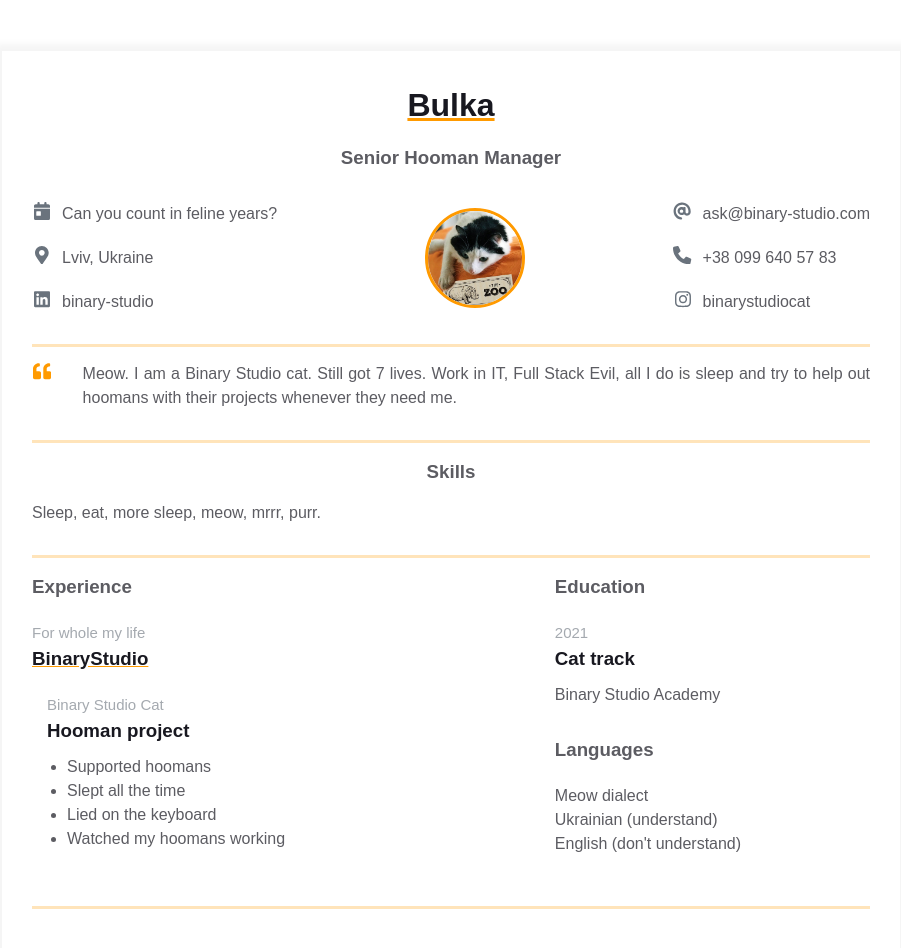
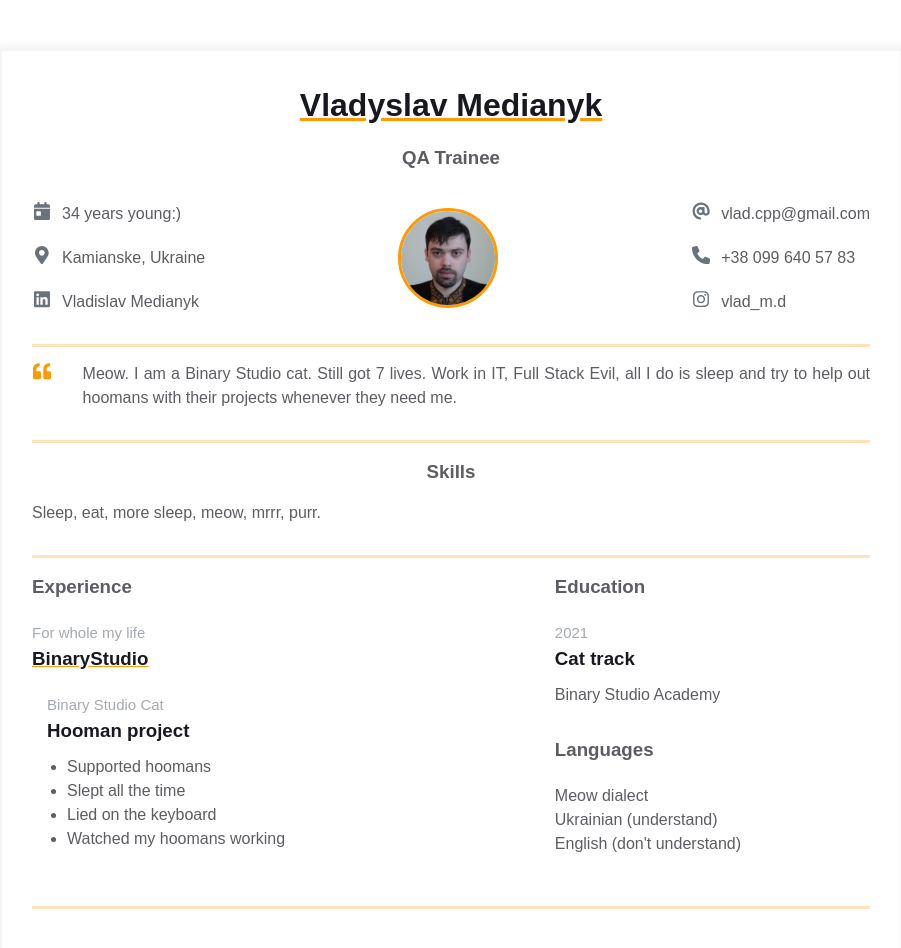
Before and after one commit to Elytr0n/homepage, a plain HTML site: page index.html in a window 1280 px wide. Shown: the whole page, without its empty margins (189-1090 px from the left). Drawn offline with Linux system fonts and the light colour scheme.

Commit message:
added primary info about myself: avatar, contact info

```diff
--- a/index.html
+++ b/index.html
@@ -11,8 +11,8 @@
         <div class="resume">
           <div class="container">
             <div class="resume__block">
-              <h1 class="contact-info__header">Bulka</h1>
-              <h3 class="contact-info__sub-header">Senior Hooman Manager</h3>
+              <h1 class="contact-info__header">Vladyslav Medianyk</h1>
+              <h3 class="contact-info__sub-header">QA Trainee</h3>
 
               <div class="contact_info_container fh">
                 <div class="contact-info__block">
@@ -24,9 +24,9 @@
                             </path>
                           </svg>
                         </div>
-                        <span>Can you count in feline years?</span>
+                        <span>34 years young:)</span>
                     </a>
-                    <a href="https://www.google.com.ua/maps/place/%D0%9B%D1%8C%D0%B2%D1%96%D0%B2,+%D0%9B%D1%8C%D0%B2%D1%96%D0%B2%D1%81%D1%8C%D0%BA%D0%B0+%D0%BE%D0%B1%D0%BB%D0%B0%D1%81%D1%82%D1%8C,+79000/@49.8326046,23.8721529,11z/data=!3m1!4b1!4m5!3m4!1s0x473add7c09109a57:0x4223c517012378e2!8m2!3d49.839683!4d24.029717" rel="author" class="contact-info__item">
+                    <a href="https://www.google.com.ua/maps/place/%D0%9A%D0%B0%D0%BC%E2%80%99%D1%8F%D0%BD%D1%81%D1%8C%D0%BA%D0%B5,+%D0%94%D0%BD%D1%96%D0%BF%D1%80%D0%BE%D0%BF%D0%B5%D1%82%D1%80%D0%BE%D0%B2%D1%81%D1%8C%D0%BA%D0%B0+%D0%BE%D0%B1%D0%BB%D0%B0%D1%81%D1%82%D1%8C,+51900/@48.5388785,34.4705856,11z/data=!3m1!4b1!4m5!3m4!1s0x40dbda360ea4dfed:0xd0e3b9284b2885f8!8m2!3d48.516033!4d34.6128617" rel="author" class="contact-info__item">
                         <div class="contact-info__item-icon-wrapper">
                           <svg class="contact-info__item-icon" xmlns="http://www.w3.org/2000/svg" viewBox="0 0 384 512">
                             <path
@@ -34,9 +34,9 @@
                             </path>
                           </svg>
                         </div>
-                        <span>Lviv, Ukraine</span>
+                        <span>Kamianske, Ukraine</span>
                       </a>
-                    <a href="https://ua.linkedin.com/company/binary-studio_241166" rel="author" class="contact-info__item">
+                    <a href="https://www.linkedin.com/in/vladislav-medianyk-b65302141/" rel="author" class="contact-info__item">
                         <div class="contact-info__item-icon-wrapper">
                           <svg class="contact-info__item-icon" xmlns="http://www.w3.org/2000/svg" viewBox="0 0 448 512">
                             <path
@@ -44,16 +44,16 @@
                             </path>
                           </svg>
                         </div>
-                        <span>binary-studio</span>
+                        <span>Vladislav Medianyk</span>
                     </a>
                 </div>
 
                 <div class="contact-info__block contact-info__block--center">
-                  <img class="contact-info__avatar" src="assets/avatar.jpg" alt="Avatar">
+                  <img class="contact-info__avatar" src="assets/my_avatar.jpg" alt="Avatar">
                 </div>
 
                 <div class="contact-info__block">
-                    <a href="mailto:ask@binary-studio.com" rel="author" class="contact-info__item">
+                    <a href="mailto:vlad.cpp@gmail.com" rel="author" class="contact-info__item">
                         <div class="contact-info__item-icon-wrapper">
                           <svg class="contact-info__item-icon" xmlns="http://www.w3.org/2000/svg" viewBox="0 0 512 512">
                             <path
@@ -61,7 +61,7 @@
                             </path>
                           </svg>
                         </div>
-                        <span>ask@binary-studio.com</span>
+                        <span>vlad.cpp@gmail.com</span>
                     </a>
                     <a href="tel:+380996405783" rel="author" class="contact-info__item">
                         <div class="contact-info__item-icon-wrapper">
@@ -73,7 +73,7 @@
                         </div>
                         <span>+38 099 640 57 83</span>
                     </a>
-                    <a href="https://www.instagram.com/binarystudiocat/" rel="author" class="contact-info__item">
+                    <a href="https://www.instagram.com/vlad_m.d/" rel="author" class="contact-info__item">
                         <div class="contact-info__item-icon-wrapper">
                           <svg class="contact-info__item-icon" xmlns="http://www.w3.org/2000/svg" viewBox="0 0 448 512">
                             <path
@@ -81,7 +81,7 @@
                             </path>
                           </svg>
                         </div>
-                        <span>binarystudiocat</span>
+                        <span>vlad_m.d</span>
                     </a>
                 </div>
               </div>
```
Also changed, not shown: assets/my_avatar.jpg (added).
